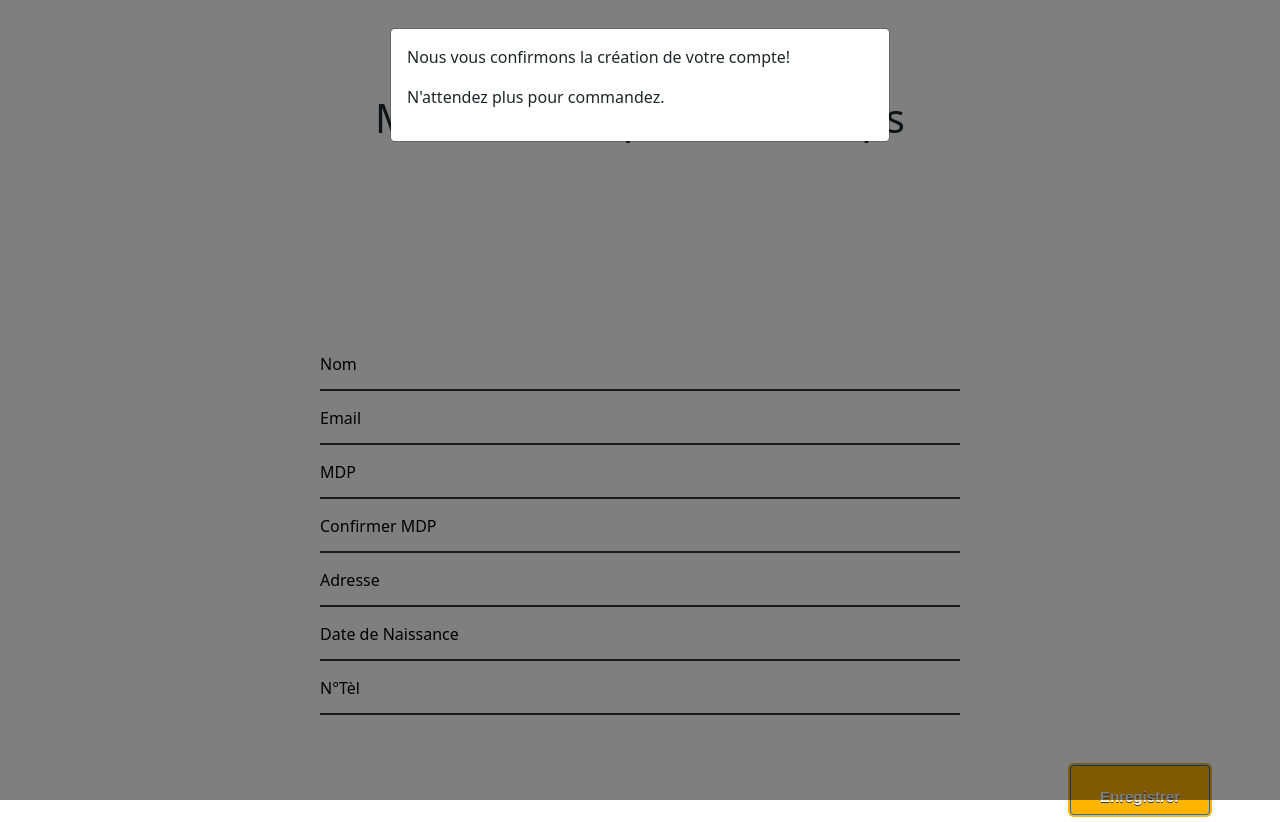
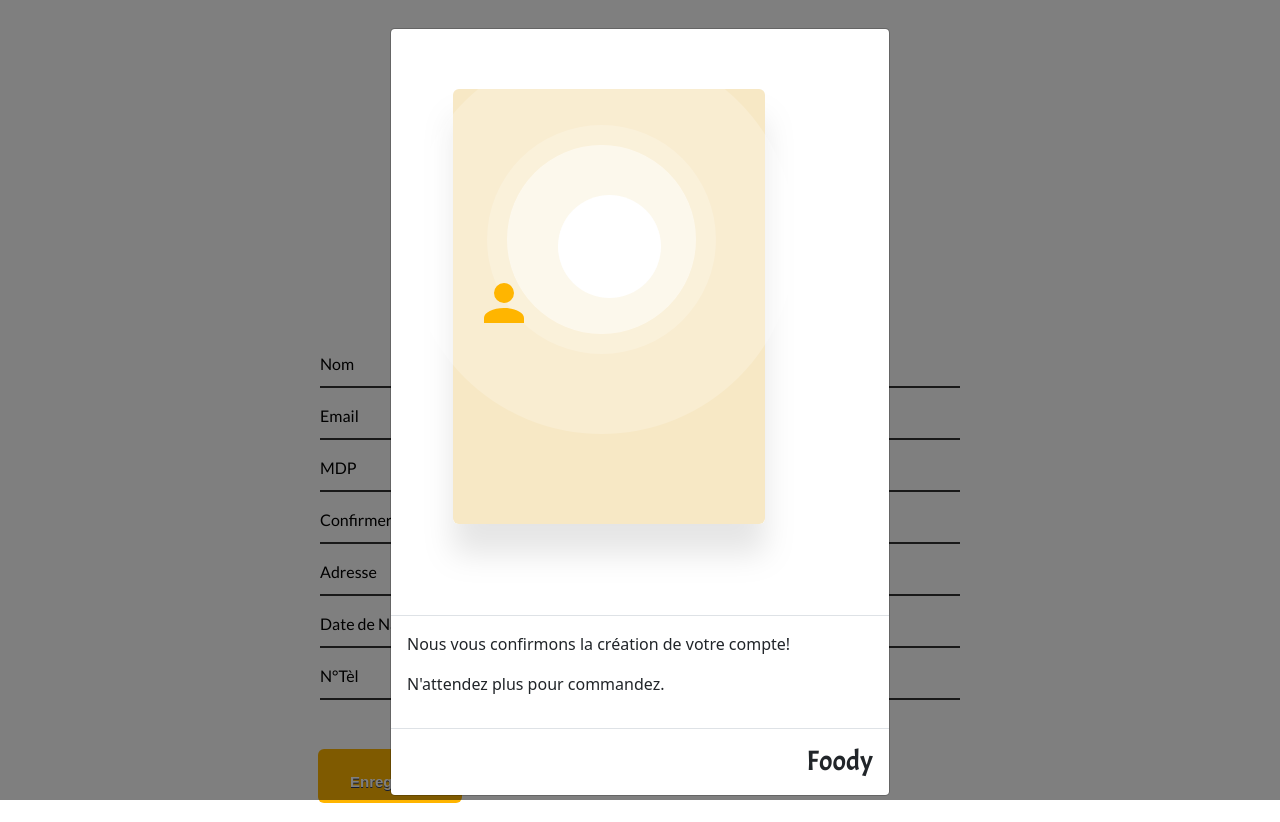
Before and after one commit to Hassiba-BP/PROJET-FOODY-SPOT, a plain HTML site: page pageInscription.html in a window 1280 px wide. Both pictures are taken after a click on the button "Enregistrer". Drawn offline with nearby package versions, Linux system fonts and the light colour scheme.

Commit message:
Nouvelle modif

```diff
--- a/pageInscription.css
+++ b/pageInscription.css
@@ -2,6 +2,9 @@
     margin: 0;
     padding: 0;
     box-sizing: border-box;
+}
+#titre{
+    font-family: 'Acme', sans-serif;
 }
  body{
      height: 60vh;
@@ -9,13 +12,13 @@
      justify-content: space-around;
      align-items: center;
      flex-direction: column;
-     font-family: sans-serif;
  }
 
  #form{
      width: 50%;
      position: relative;
      height: 50px;
+     font-family: 'Lato', sans-serif;
  }
 
  #form input{
@@ -42,7 +45,7 @@
 
 
  #Enregistrer{
-     margin-left: 750px;
+
      margin-top: 50px;
      -moz-box-shadow: 0px 0px 0px 2px #FFB500;
 	-webkit-box-shadow: 0px 0px 0px 2px #FFB500;
@@ -75,6 +78,7 @@ width:140px;
 	text-decoration:none;
 	text-align:center;
 	text-shadow:0px 1px 0px #283966;
+    border: none;
  }
 #modal{
   visibility: hidden;
@@ -93,6 +97,11 @@ width:140px;
      opacity: 1;
  }
 
+ #Logo{
+     font-family: 'Acme', sans-serif;
+
+ }
+
 #contenu-modal{
      position: relative;
      background-color: white;
@@ -100,3 +109,8 @@ width:140px;
      margin: auto;
      width: 75%;
  }
+@media (max-width: 667px){
+    .btn{
+        margin-right: 1000px;
+    }
+}
--- a/pageInscription.html
+++ b/pageInscription.html
@@ -7,7 +7,10 @@
     <title>Inscription</title>
     <link rel="stylesheet" href="../pageInscription.css">
     <link href="https://cdn.jsdelivr.net/npm/bootstrap@5.0.1/dist/css/bootstrap.min.css" rel="stylesheet" integrity="sha384-+0n0xVW2eSR5OomGNYDnhzAbDsOXxcvSN1TPprVMTNDbiYZCxYbOOl7+AMvyTG2x" crossorigin="anonymous">
-
+    <link rel="preconnect" href="https://fonts.gstatic.com">
+    <link href="https://fonts.googleapis.com/css2?family=Lato&display=swap" rel="stylesheet">
+    <link rel="preconnect" href="https://fonts.gstatic.com">
+    <link href="https://fonts.googleapis.com/css2?family=Acme&display=swap" rel="stylesheet">
 </head>
 <body>
     <h1 id="titre">Merci de remplir les champs</h1>
@@ -56,9 +59,15 @@
         <div  class="modal fade" id="inscriptionModal" tabindex="-1" aria-labelledby="inscriptionModalLabel" aria-hidden="true">
             <div class="modal-dialog" >
                 <div class="modal-content">
+                    <div class="modal-header">
+                        <img src="../wetransfer-2a396d/inscription-connexion.svg" alt="Profil">
+                    </div>
                     <div class="modal-body">
                         <p>Nous vous confirmons la création de votre compte!</p>
                         <p>N'attendez plus pour commandez.</p>
+                    </div>
+                    <div class="modal-footer">
+                        <h3 id="Logo">Foody</h3>
                     </div>
                 </div>
             </div>
--- a/profilFoody.css
+++ b/profilFoody.css
@@ -1,6 +1,7 @@
 /*header*/
 header{
     text-align: center;
+    font-family: 'Lato', sans-serif;
 }
 #description{
     padding-bottom: 50px;
@@ -105,10 +106,13 @@ width:140px;
 a{
     text-decoration: none;
     color: black;
+    font-family: 'Lato', sans-serif;
+
 }
 #Titre1{
     margin-top: 50px;
     margin-bottom: 50px;
+    font-family: 'Acme', sans-serif;
 }
 #Icone{
    display: flex;
@@ -141,6 +145,7 @@ a{
 #maVitrine{
     padding:0px 250px 0px 250px;
     margin-top: 50px;
+    font-family: 'Acme', sans-serif;
 }
 #Vitrine{
     display: flex;
```
Also changed, not shown: profilFoddy.html (+4 -0 lines).
